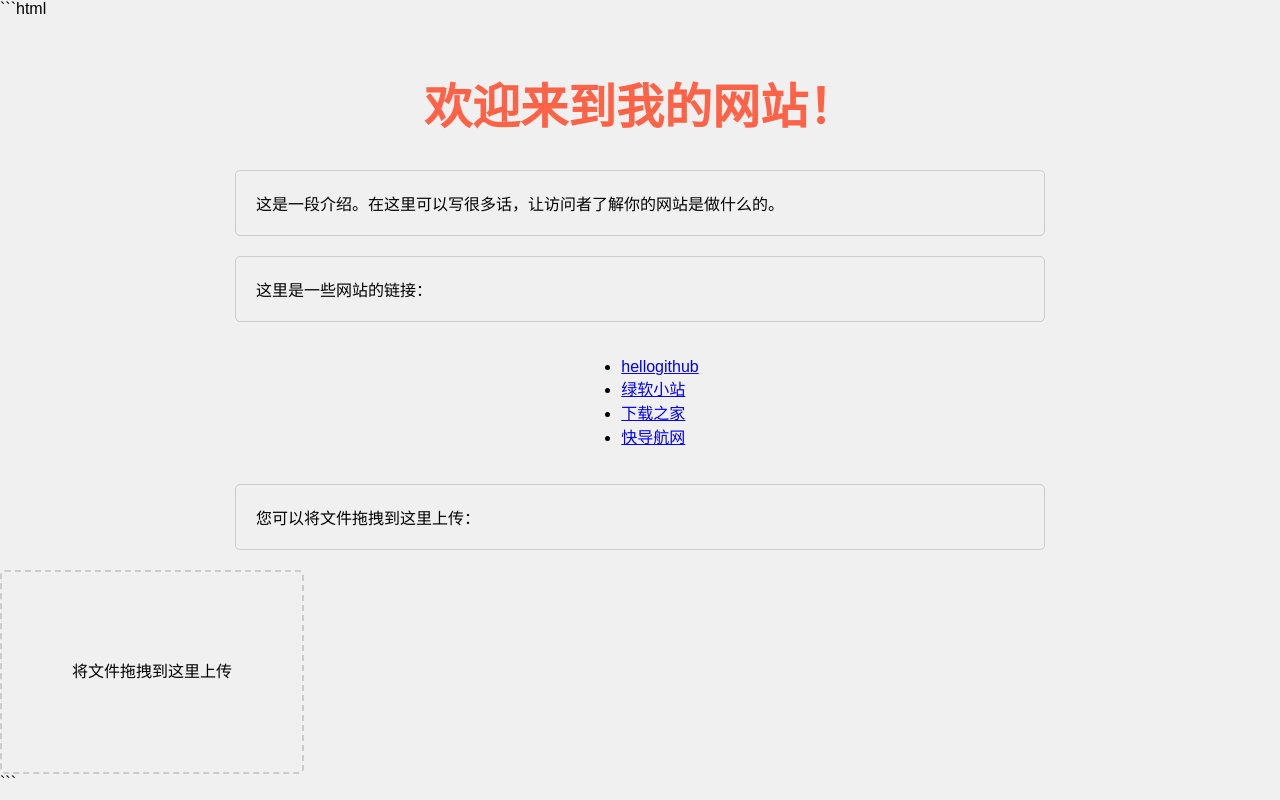
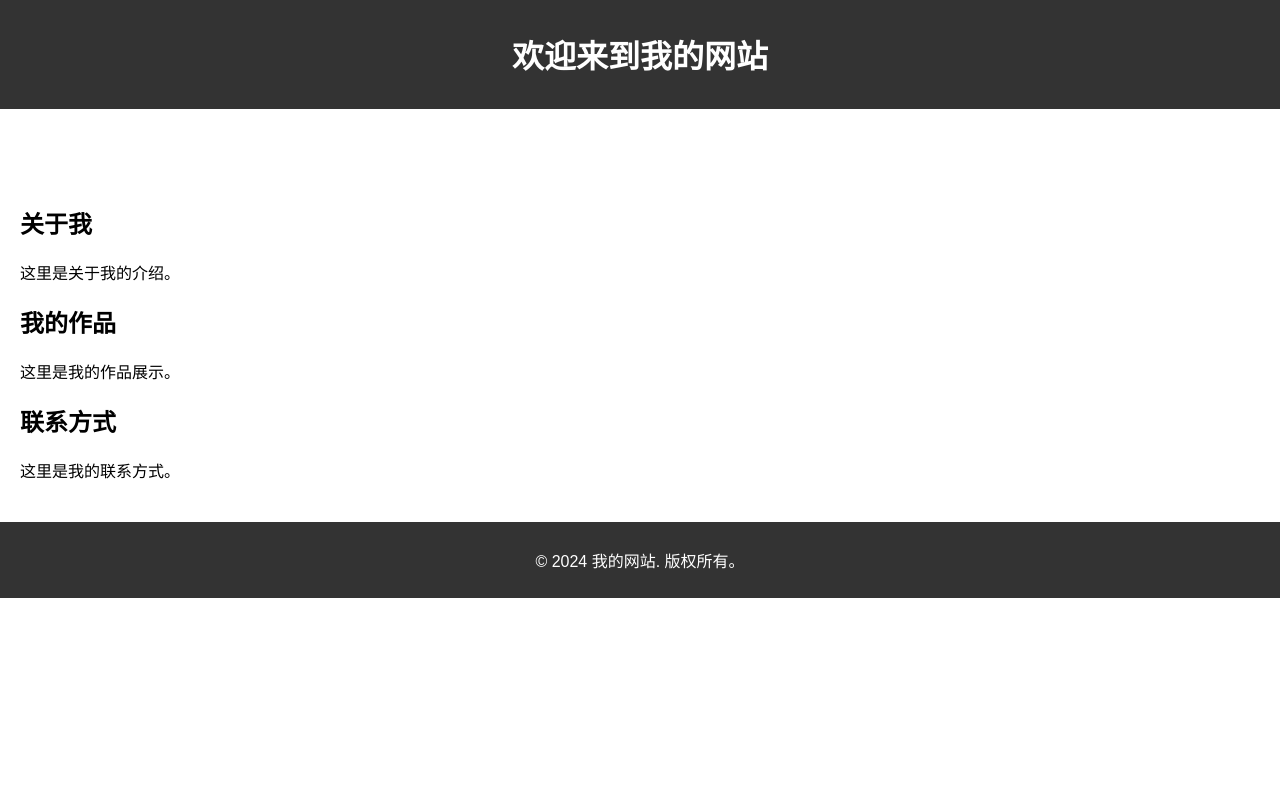
Before and after one commit to God338/God338.github.io, a plain HTML site: page index.html in a window 1280 px wide. Drawn offline with Linux system fonts and the light colour scheme.

Commit message:
更新 index.html

````diff
--- a/index.html
+++ b/index.html
@@ -1,66 +1,82 @@
-
-```html
 <!DOCTYPE html>
-<html lang="zh">
+<html lang="zh-CN">
 <head>
     <meta charset="UTF-8">
     <meta name="viewport" content="width=device-width, initial-scale=1.0">
-    <title>我的网站</title>
+    <title>极简个人网站模板</title>
     <style>
-        body {
-            font-family: Arial, sans-serif;
-            background-color: #f0f0f0;
+        /* 基础样式 */
+        body, html {
             margin: 0;
             padding: 0;
+            font-family: Arial, sans-serif;
         }
-        h1 {
+        header {
+            background: #333;
+            color: #fff;
+            padding: 10px 20px;
             text-align: center;
-            font-size: 3em;
-            color: #ff6347; /* 标题颜色 */
-            margin-top: 50px; /* 标题与顶部的距离 */
         }
-        p {
-            max-width: 800px; /* 段落最大宽度 */
-            margin: 20px auto; /* 段落居中显示 */
-            line-height: 1.5; /* 行高 */
+        nav ul {
+            list-style: none;
+            padding: 0;
         }
-        .module {
-            border: 1px solid #ccc; /* 模块边框 */
-            border-radius: 5px; /* 模块圆角 */
-            margin: 20px auto; /* 模块居中显示 */
-            padding: 20px; /* 模块内边距 */
-            width: 60%; /* 模块宽度 */
+        nav ul li {
+            display: inline;
+            margin-right: 10px;
         }
-        .links {
-            display: flex; /* 使用flex布局 */
-            justify-content: space-around; /* 链接左右对齐 */
-            margin-bottom: 20px; /* 底部间距 */
+        nav a {
+            color: #fff;
+            text-decoration: none;
         }
-        .upload {
-            width: 300px; /* 上传区域宽度 */
-            height: 200px; /* 上传区域高度 */
-            border: 2px dashed #ccc; /* 上传区域边框 */
-            border-radius: 5px; /* 上传区域圆角 */
-            text-align: center; /* 文字居中显示 */
-            line-height: 200px; /* 垂直居中 */
+        main {
+            padding: 20px;
+        }
+        section {
+            margin-bottom: 20px;
+        }
+        footer {
+            background: #333;
+            color: #fff;
+            text-align: center;
+            padding: 10px 20px;
         }
     </style>
 </head>
 <body>
-    <h1>欢迎来到我的网站！</h1>
-    <div class="module">这是一段介绍。在这里可以写很多话，让访问者了解你的网站是做什么的。</div>
-    <div class="module">这里是一些网站的链接：</div>
-    <div class="links">
+    <!-- 头部 -->
+    <header>
+        <h1>欢迎来到我的网站</h1>
+    </header>
+    <!-- 导航栏 -->
+    <nav>
         <ul>
-            <li><a href="https://hellogithub.com/" target="_blank">hellogithub</a></li>
-            <li><a href="https://www.gndown.com/" target="_blank">绿软小站</a></li>
-            <li><a href="https://m.downza.cn/" target="_blank">下载之家</a></li>
-            <li><a href="https://www.hifast.cn/" target="_blank">快导航网</a></li>
-            <!-- 在此处添加更多网站链接 -->
+            <li><a href="#about">关于</a></li>
+            <li><a href="#work">作品</a></li>
+            <li><a href="#contact">联系</a></li>
         </ul>
-    </div>
-    <div class="module">您可以将文件拖拽到这里上传：</div>
-    <div class="upload">将文件拖拽到这里上传</div>
+    </nav>
+    <!-- 主内容区域 -->
+    <main>
+        <!-- 关于我 -->
+        <section id="about">
+            <h2>关于我</h2>
+            <p>这里是关于我的介绍。</p>
+        </section>
+        <!-- 我的作品 -->
+        <section id="work">
+            <h2>我的作品</h2>
+            <p>这里是我的作品展示。</p>
+        </section>
+        <!-- 联系方式 -->
+        <section id="contact">
+            <h2>联系方式</h2>
+            <p>这里是我的联系方式。</p>
+        </section>
+    </main>
+    <!-- 页脚 -->
+    <footer>
+        <p>&copy; 2024 我的网站. 版权所有。</p>
+    </footer>
 </body>
 </html>
-```
````
